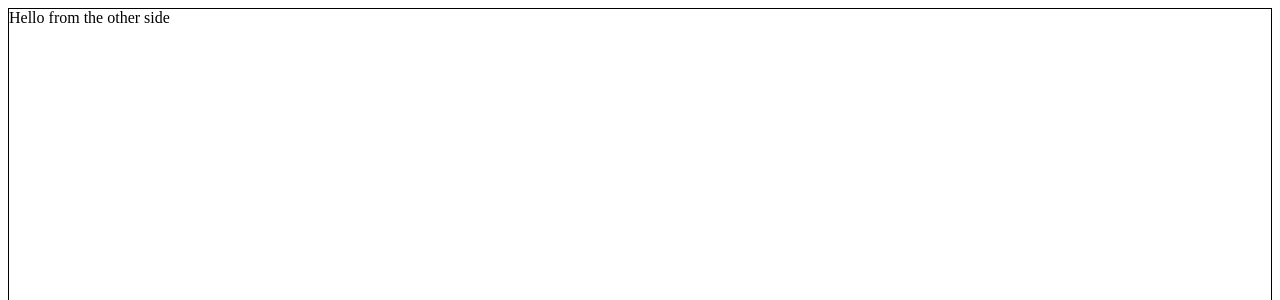
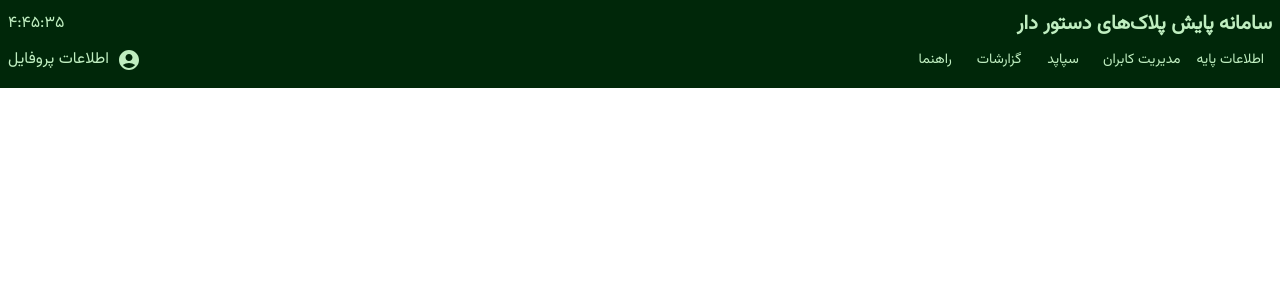
Before and after one commit to AmirMasoudT/sp, a React (Create React App) app: page / in a window 1280 px wide. Shown: the top 300 px of the page. Built offline with nearby package versions, Linux system fonts and the light colour scheme.

Commit message:
Header Completed

```diff
--- a/public/index.html
+++ b/public/index.html
@@ -1,5 +1,5 @@
 <!DOCTYPE html>
-<html lang="en">
+<html lang="fa" dir="rtl">
   <head>
     <meta charset="utf-8" />
     <link rel="icon" href="%PUBLIC_URL%/favicon.ico" />
--- a/src/App.js
+++ b/src/App.js
@@ -1,8 +1,11 @@
+import { Box } from "@mui/system";
+import Header from "./components/Header";
+
 function App() {
   return (
-    <div style={{ border: "1px solid black", height: "100vh" }}>
-      Hello from the other side
-    </div>
+    <Box>
+      <Header />
+    </Box>
   );
 }
 export default App;
--- /dev/null
+++ b/src/Rtl.js
@@ -0,0 +1,16 @@
+import createCache from "@emotion/cache";
+import { prefixer } from "stylis";
+import rtlPlugin from "stylis-plugin-rtl";
+import { CacheProvider } from "@emotion/react";
+
+// Create RTL cache
+const cacheRtl = createCache({
+  key: "muirtl",
+  stylisPlugin: [prefixer, rtlPlugin],
+});
+
+const Rtl = ({ children }) => {
+  return <CacheProvider value={cacheRtl}>{children}</CacheProvider>;
+};
+
+export default Rtl;
--- /dev/null
+++ b/src/components/AccountMenu.js
@@ -0,0 +1,18 @@
+import AccountCircleIcon from "@mui/icons-material/AccountCircle";
+import { IconButton, Tooltip } from "@mui/material";
+import { Box } from "@mui/system";
+
+const AccountMenu = () => {
+  return (
+    <Box display="flex" alignItems="center" justifyContent="space-between">
+      <Tooltip title="تنظیمات حساب کاربری">
+        <IconButton color="inherit">
+          <AccountCircleIcon />
+        </IconButton>
+      </Tooltip>
+      <div>اطلاعات پروفایل</div>
+    </Box>
+  );
+};
+
+export default AccountMenu;
--- /dev/null
+++ b/src/components/Header.js
@@ -0,0 +1,44 @@
+import { Grid2, Typography } from "@mui/material";
+import ShowClock from "./ShowClock";
+import AccountMenu from "./AccountMenu";
+import MainMenu from "./MainMenu";
+
+const Header = () => {
+  return (
+    <Grid2
+      container
+      direction="column"
+      color="secondary.light"
+      bgcolor="primary.main"
+      sx={{
+        p: 1,
+      }}
+    >
+      <Grid2 container alignItems="center" justifyContent="space-between">
+        <Grid2 item>
+          <Typography
+            variant="h6"
+            component="h1"
+            align="center"
+            sx={{ fontWeight: 700 }}
+          >
+            سامانه پایش پلاک‌های دستور دار
+          </Typography>
+        </Grid2>
+        <Grid2 item sx={{ textAlign: "center" }}>
+          <ShowClock />
+        </Grid2>
+      </Grid2>
+      <Grid2 container alignItems="center" justifyContent="space-between">
+        <Grid2 item>
+          <MainMenu />
+        </Grid2>
+        <Grid2 item>
+          <AccountMenu />
+        </Grid2>
+      </Grid2>
+    </Grid2>
+  );
+};
+
+export default Header;
--- /dev/null
+++ b/src/components/MainMenu.js
@@ -0,0 +1,18 @@
+import { Button } from "@mui/material";
+import { Box } from "@mui/system";
+import React from "react";
+
+const MainMenu = () => {
+  const pages = ["اطلاعات پایه", "مدیریت کابران", "سپاپد", "گزارشات", "راهنما"];
+  return (
+    <Box>
+      {pages.map((page) => (
+        <Button sx={{ "&:hover": { color: "secondary.dark" } }} color="inherit">
+          {page}
+        </Button>
+      ))}
+    </Box>
+  );
+};
+
+export default MainMenu;
--- /dev/null
+++ b/src/components/ShowClock.js
@@ -0,0 +1,22 @@
+import { useEffect, useState } from "react";
+
+const ShowClock = () => {
+  const [time, setTime] = useState(new Date());
+  useEffect(() => {
+    setInterval(() => {
+      setTime(new Date());
+    }, 1000);
+  }, []);
+
+  return (
+    <div>
+      {time.toLocaleString("fa-IR", {
+        hour: "numeric",
+        minute: "numeric",
+        second: "2-digit",
+      })}
+    </div>
+  );
+};
+
+export default ShowClock;
--- a/src/index.js
+++ b/src/index.js
@@ -1,8 +1,47 @@
 import React from "react";
 import ReactDOM from "react-dom/client";
 import App from "./App";
+import { ThemeProvider } from "@mui/system";
+import Rtl from "./Rtl";
+import { createTheme, CssBaseline } from "@mui/material";
+// import Vazir from "./fonts/vazir/Vazir.woff2";
+import Vazir from "./fonts/Vazirmatn.ttf";
+
+const theme = createTheme({
+  direction: "rtl",
+  palette: {
+    primary: {
+      main: "#002709",
+    },
+    secondary: {
+      main: "#b0eab1",
+    },
+  },
+  typography: {
+    fontFamily: "Vazir",
+  },
+  components: {
+    MuiCssBaseline: {
+      styleOverrides: `
+        @font-face {
+          font-family: 'Vazir';
+          font-style: normal;
+          font-weight: 400;
+          src: url(${Vazir});
+        }
+      `,
+    },
+  },
+});
 
 const el = document.getElementById("root");
 const root = ReactDOM.createRoot(el);
 
-root.render(<App />);
+root.render(
+  <Rtl>
+    <ThemeProvider theme={theme}>
+      <CssBaseline />
+      <App />
+    </ThemeProvider>
+  </Rtl>
+);
```
Also changed, not shown: package.json (+8 -0 lines), src/fonts/Vazirmatn.ttf (added), 1 other file (tests, documents, lock files or other folders).
